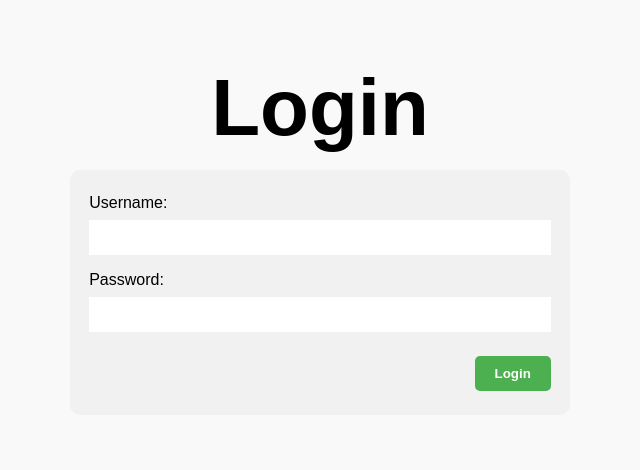
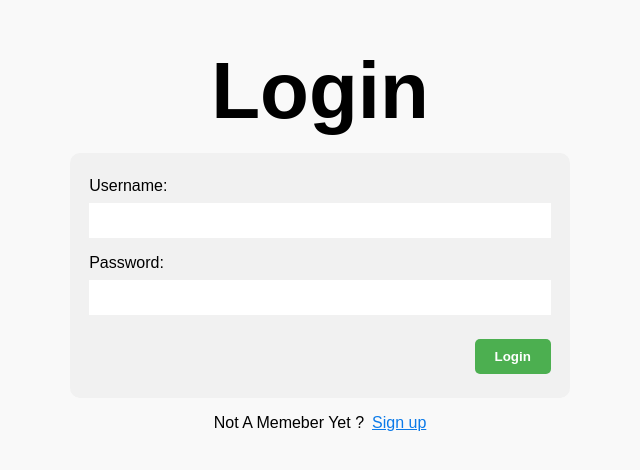
Before and after one commit to AhmedAdel700/ecom-task, a React (Vite) app: page /login in a window 1280 px wide. Shown: the part 162-632 px from the top of the page, without its empty margins (320-960 px from the left). Built offline with nearby package versions, Linux system fonts and the light colour scheme.

Commit message:
Created The Logout Button And Sign Up Link In Login Page

```diff
--- a/src/pages/home/Home.tsx
+++ b/src/pages/home/Home.tsx
@@ -1,5 +1,5 @@
 import { useEffect, useState } from "react";
-import { LoaderFunction, redirect } from "react-router-dom";
+import { LoaderFunction, redirect, useNavigate } from "react-router-dom";
 import { fetchProducts } from "../../api";
 import Loading from "../../components/loading/Loading";
 import Card from "../../components/card/Card";
@@ -49,6 +49,8 @@ export default function Home() {
 
   const categories = ["all", "audio", "gaming", "tv", "mobile"];
 
+  const navigate = useNavigate();
+
   useEffect(() => {
     const storedUserData = localStorage.getItem("userData");
     const username: UserData | null = storedUserData
@@ -95,6 +97,12 @@ export default function Home() {
     setRenderedProducts(filteredProducts);
   };
 
+  const logout = () => {
+    localStorage.removeItem("isAuth");
+
+    navigate("login");
+  };
+
   if (loading) {
     return <Loading />;
   }
@@ -116,6 +124,8 @@ export default function Home() {
             {category.charAt(0).toUpperCase() + category.slice(1)}
           </button>
         ))}
+
+        <button className="logout" onClick={logout}>Logout</button>
       </section>
 
       <div className="products">
--- a/src/pages/home/home.css
+++ b/src/pages/home/home.css
@@ -44,6 +44,15 @@
   transition: var(--transition);
 }
 
+.search .logout {
+  transition: var(--transition);
+  background-color: brown;
+
+  &:hover {
+    background-color: rgb(134, 33, 33);
+  }
+}
+
 .products {
   display: grid;
   place-items: center;
--- a/src/pages/login/Login.tsx
+++ b/src/pages/login/Login.tsx
@@ -1,5 +1,5 @@
 import { useState, ChangeEvent, FormEvent } from "react";
-import { useNavigate } from "react-router-dom";
+import { Link, useNavigate } from "react-router-dom";
 import "./login.css";
 
 export default function Login() {
@@ -37,6 +37,9 @@ export default function Login() {
       user.username === userData.username &&
       user.password === userData.password
     ) {
+      // Set isAuth to true in localStorage
+      localStorage.setItem("isAuth", JSON.stringify(true));
+
       // Reset the form data
       setUserData({ username: "", password: "" });
 
@@ -78,6 +81,8 @@ export default function Login() {
 
         <button type="submit">Login</button>
       </form>
+
+      <p>Not A Memeber Yet ?<Link to='/register'>Sign up</Link></p>
     </div>
   );
 }
--- a/src/pages/login/login.css
+++ b/src/pages/login/login.css
@@ -47,3 +47,18 @@
     background-color: var(--green-color-hover);
   }
 }
+
+.login p {
+  margin-top: 1rem;
+
+  a {
+    color: var(--blue-color);
+    text-decoration: underline;
+    transition: var(--transition);
+    margin-left: 0.5rem;
+
+    &:hover {
+      color: var(--blue-color-hover);
+    }
+  }
+}
```
Also changed, not shown: 1 other file (tests, documents, lock files or other folders).
